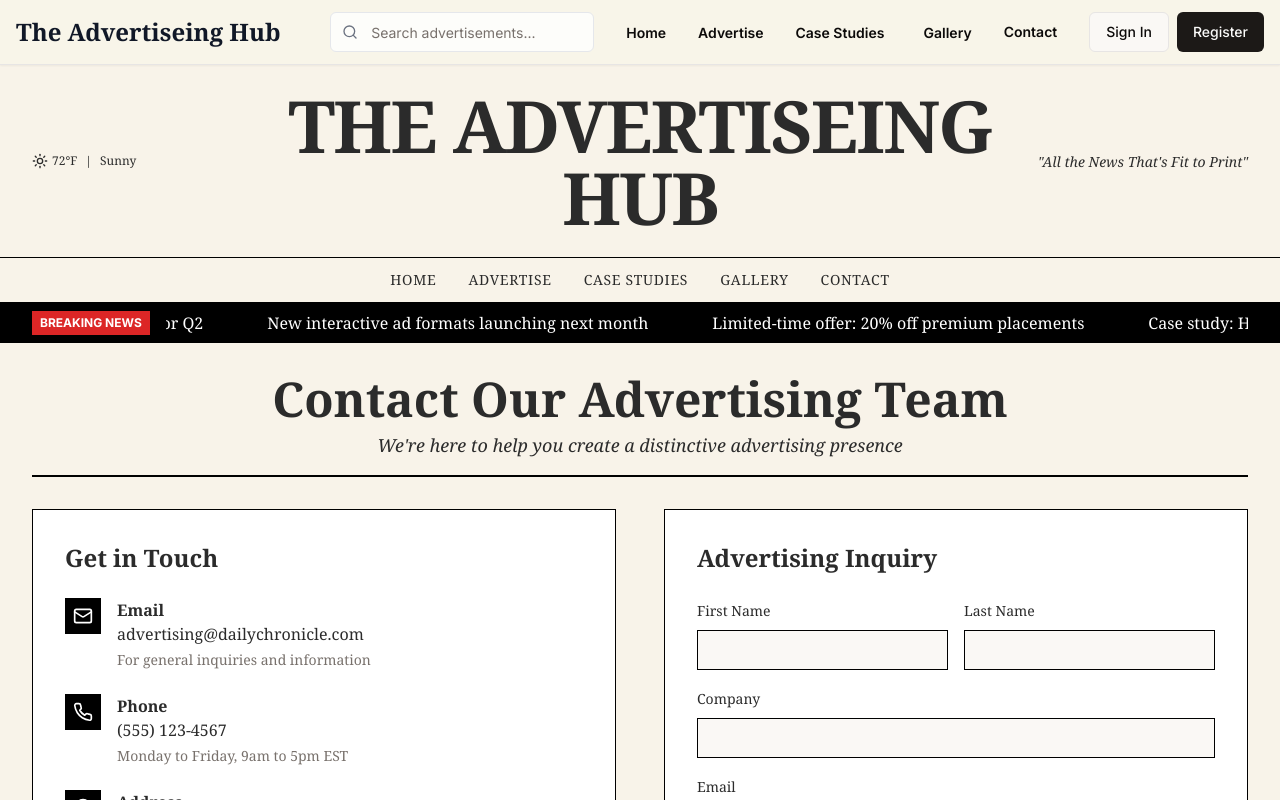
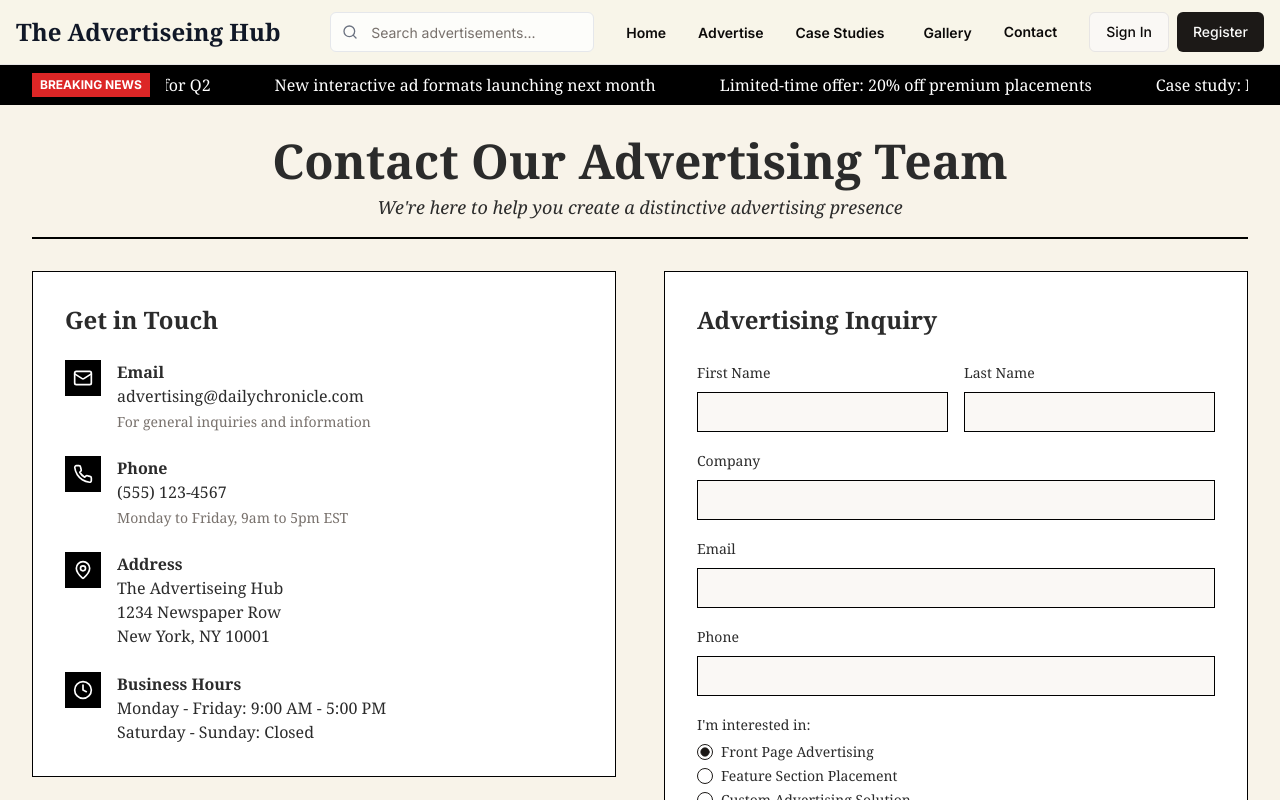
Before and after one commit to Rahulbarve132/advertiseing_hub, a Next.js app: page /contact in a window 1280 px wide. Shown: the top 800 px of the page. Built offline with nearby package versions, Linux system fonts and the light colour scheme.

Commit message:
headers removed

```diff
--- a/app/login/page.tsx
+++ b/app/login/page.tsx
@@ -1,6 +1,5 @@
 
 import { LoginForm } from "@/components/login-form"
-
 export default function LoginPage() {
   return (
     <div className="flex min-h-screen flex-col">
--- a/components/newspaper-header.tsx
+++ b/components/newspaper-header.tsx
@@ -14,57 +14,14 @@ export function NewspaperHeader() {
 
   return (
     <>
-      {/* Top Bar */}
+
 
 
       {/* Masthead */}
-      <header className="container py-6 text-center border-b border-black">
-        <div className="flex justify-between items-center">
-          <Button variant="ghost" size="icon" className="md:hidden">
-            <Menu className="h-6 w-6" />
-          </Button>
-          <div className="hidden md:block w-1/4">
-            <WeatherWidget />
-          </div>
-          <Link href="/" className="mx-auto">
-            <h1 className="font-serif text-5xl md:text-7xl font-bold tracking-tight uppercase">The Advertiseing Hub</h1>
-          </Link>
-          <div className="hidden md:block w-1/4 text-right">
-            <span className="font-serif italic text-sm">"All the News That's Fit to Print"</span>
-          </div>
-        </div>
-      </header>
+
 
       {/* Navigation */}
-      <nav className="container border-b border-black">
-        <ul className="flex justify-center overflow-x-auto whitespace-nowrap py-3 gap-8 font-serif text-sm uppercase tracking-wider">
-          <li>
-            <Link href="/" className="hover:underline underline-offset-4 decoration-2">
-              Home
-            </Link>
-          </li>
-          <li>
-            <Link href="/advertise" className="hover:underline underline-offset-4 decoration-2">
-              Advertise
-            </Link>
-          </li>
-          <li>
-            <Link href="/case-studies" className="hover:underline underline-offset-4 decoration-2">
-              Case Studies
-            </Link>
-          </li>
-          <li>
-            <Link href="/gallery" className="hover:underline underline-offset-4 decoration-2">
-              Gallery
-            </Link>
-          </li>
-          <li>
-            <Link href="/contact" className="hover:underline underline-offset-4 decoration-2">
-              Contact
-            </Link>
-          </li>
-        </ul>
-      </nav>
+
 
       {/* Breaking News Banner */}
       <div className="bg-black text-white py-2 overflow-hidden">
--- a/components/simple-header.tsx
+++ b/components/simple-header.tsx
@@ -1,7 +1,3 @@
-import Link from "next/link"
-import { Button } from "@/components/ui/button"
-import { Mail, Menu, Search } from "lucide-react"
-
 export function SimpleHeader() {
   const currentDate = new Date().toLocaleDateString("en-US", {
     weekday: "long",
@@ -12,55 +8,6 @@ export function SimpleHeader() {
 
   return (
     <>
-      {/* Top Bar */}
-
-      {/* Masthead */}
-      <header className="container py-6 text-center border-b border-black">
-        <div className="flex justify-between items-center">
-          <Button variant="ghost" size="icon" className="md:hidden">
-            <Menu className="h-6 w-6" />
-          </Button>
-          <div className="hidden md:block w-1/4"></div>
-          <Link href="/" className="mx-auto">
-            <h1 className="font-serif text-5xl md:text-7xl font-bold tracking-tight uppercase">The Advertiseing Hub</h1>
-          </Link>
-          <div className="hidden md:block w-1/4 text-right">
-            <span className="font-serif italic text-sm">"All the News That's Fit to Print"</span>
-          </div>
-        </div>
-      </header>
-
-      {/* Navigation */}
-      <nav className="container border-b border-black">
-        <ul className="flex justify-center overflow-x-auto whitespace-nowrap py-3 gap-8 font-serif text-sm uppercase tracking-wider">
-          <li>
-            <Link href="/" className="hover:underline underline-offset-4 decoration-2">
-              Home
-            </Link>
-          </li>
-          <li>
-            <Link href="/advertise" className="hover:underline underline-offset-4 decoration-2">
-              Advertise
-            </Link>
-          </li>
-          <li>
-            <Link href="/case-studies" className="hover:underline underline-offset-4 decoration-2">
-              Case Studies
-            </Link>
-          </li>
-          <li>
-            <Link href="/gallery" className="hover:underline underline-offset-4 decoration-2">
-              Gallery
-            </Link>
-          </li>
-          <li>
-            <Link href="/contact" className="hover:underline underline-offset-4 decoration-2">
-              Contact
-            </Link>
-          </li>
-        </ul>
-      </nav>
-
       {/* Breaking News Banner */}
       <div className="bg-black text-white py-2 overflow-hidden">
         <div className="container flex items-center gap-4">
--- a/contexts/auth-context.tsx
+++ b/contexts/auth-context.tsx
@@ -1,4 +1,3 @@
-
 "use client";
 
 import React, { createContext, useContext, useState, useEffect } from "react";
```
Also changed, not shown: app/layout.tsx (line endings or trailing spaces).
